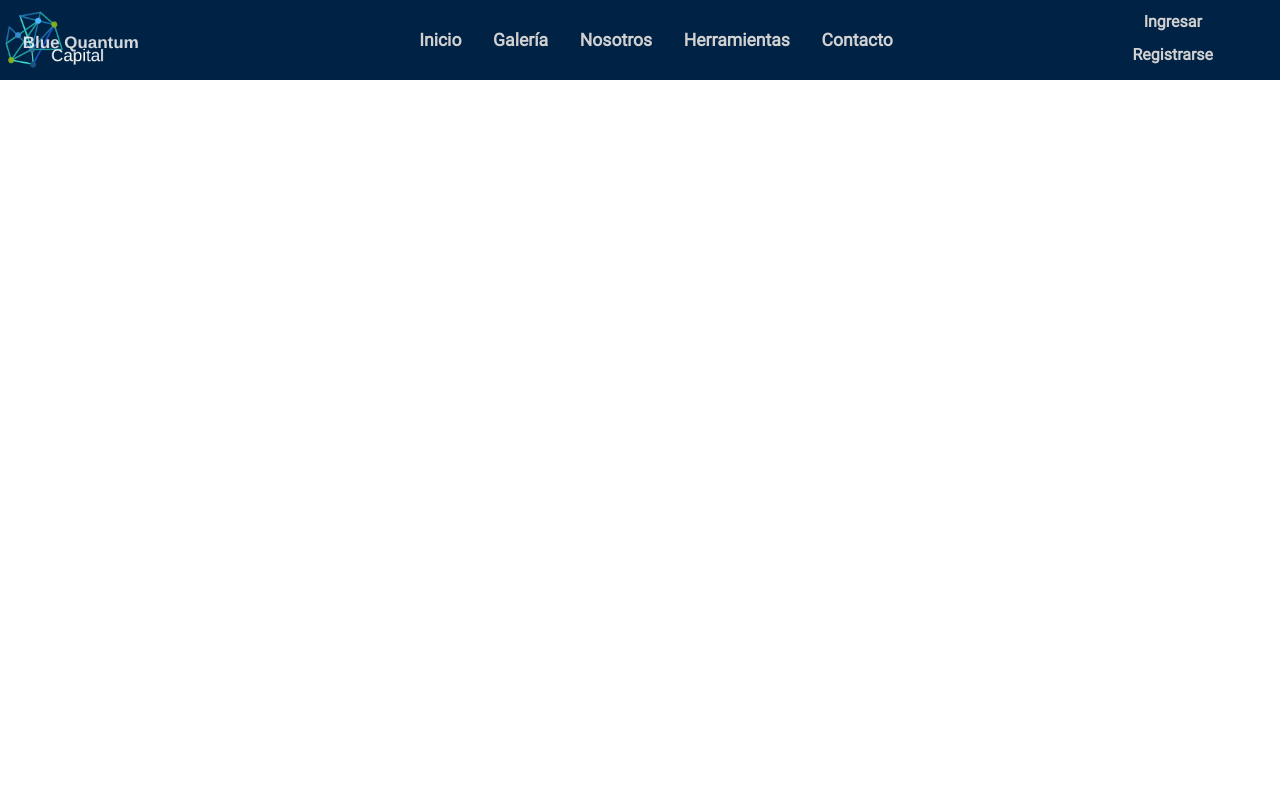
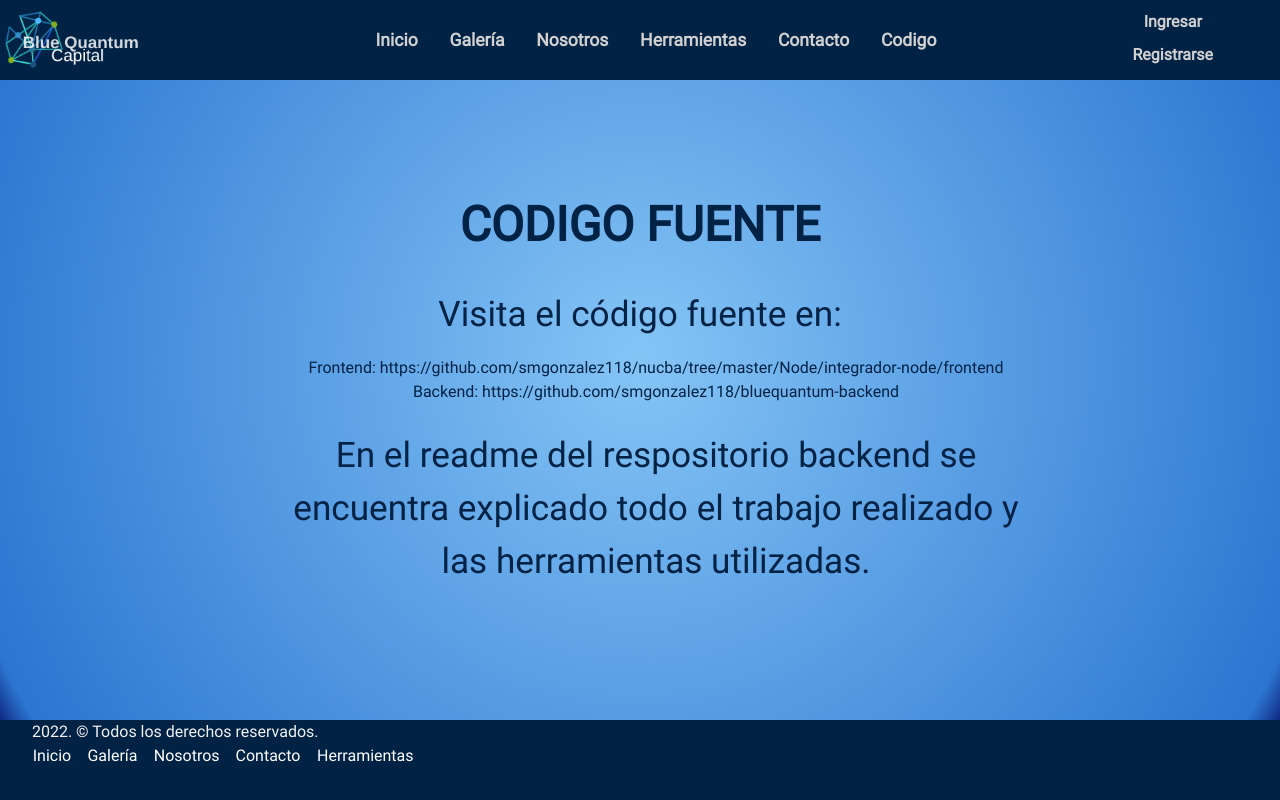
Before and after one commit to smgonzalez118/nucba, a React (Create React App) app in the folder Node/integrador-node/frontend/: page /code in a window 1280 px wide. Built offline with nearby package versions, Linux system fonts and the light colour scheme.

Commit message:
modified navbar

```diff
--- a/Node/integrador-node/frontend/src/components/header/Header.jsx
+++ b/Node/integrador-node/frontend/src/components/header/Header.jsx
@@ -1,54 +1,92 @@
-import React from 'react'
-import { Link } from "react-router-dom"
-
+import React from 'react';
+import { Link } from 'react-router-dom';
 
 const Header = () => {
 	const closeMenu = () => {
-        let menu = document.getElementById("check")
-        menu.checked = false
-    }
+		let menu = document.getElementById('check');
+		menu.checked = false;
+	};
 
 	return (
 		<header>
-        <nav id="menuprincipal">
-            <div className="logo">
-                <Link to="/"> <img src="images/logo3.png" alt="Logo de Blue Quantum Capital"/></Link>
+			<nav id='menuprincipal'>
+				<div className='logo'>
+					<Link to='/'>
+						{' '}
+						<img src='images/logo3.png' alt='Logo de Blue Quantum Capital' />
+					</Link>
 				</div>
-            <div className="menu">
+				<div className='menu'>
 					<ul>
-                    <li><Link to="/">Inicio</Link></li>
-                    <li><Link to="/galery">Galería</Link></li>
-                    <li><Link to="/about">Nosotros</Link></li>
-                    <li><Link to="/tools">Herramientas</Link></li>
-                    <li><Link to="/contact">Contacto</Link></li>
+						<li>
+							<Link to='/'>Inicio</Link>
+						</li>
+						<li>
+							<Link to='/galery'>Galería</Link>
+						</li>
+						<li>
+							<Link to='/about'>Nosotros</Link>
+						</li>
+						<li>
+							<Link to='/tools'>Herramientas</Link>
+						</li>
+						<li>
+							<Link to='/contact'>Contacto</Link>
+						</li>
+						<li>
+							<Link to='/code'>Codigo</Link>
+						</li>
 					</ul>
 				</div>
-            <ul className="login-box">
-                <li> <Link to="/login"> Ingresar </Link></li>
-                <li> <Link to="/register"> Registrarse </Link></li>
+				<ul className='login-box'>
+					<li>
+						{' '}
+						<Link to='/login'> Ingresar </Link>
+					</li>
+					<li>
+						{' '}
+						<Link to='/register'> Registrarse </Link>
+					</li>
 				</ul>
 			</nav>
 
-        <nav role="navigation">
-            <div id="menuToggle">
-                <input id="check" type="checkbox" />
+			<nav role='navigation'>
+				<div id='menuToggle'>
+					<input id='check' type='checkbox' />
 					<span></span>
 					<span></span>
 					<span></span>
 
-                <ul id="menu">
-                <Link to="/"><li onClick={closeMenu}>Inicio</li></Link>
-                <Link to="/galery"><li onClick={closeMenu}>Galería</li></Link>
-                <Link to="/about"><li onClick={closeMenu}>Nosotros</li></Link>
-                <Link to="/tools"><li onClick={closeMenu}>Herramientas</li></Link>
-                <Link to="/contact"><li onClick={closeMenu}>Contacto</li></Link>
-                <Link to="/login"><li onClick={closeMenu}>Ingresar</li></Link>
-                <Link to="/register"><li onClick={closeMenu}>Registrarse</li></Link>
+					<ul id='menu'>
+						<Link to='/'>
+							<li onClick={closeMenu}>Inicio</li>
+						</Link>
+						<Link to='/galery'>
+							<li onClick={closeMenu}>Galería</li>
+						</Link>
+						<Link to='/about'>
+							<li onClick={closeMenu}>Nosotros</li>
+						</Link>
+						<Link to='/tools'>
+							<li onClick={closeMenu}>Herramientas</li>
+						</Link>
+						<Link to='/contact'>
+							<li onClick={closeMenu}>Contacto</li>
+						</Link>
+						<Link to='/login'>
+							<li onClick={closeMenu}>Ingresar</li>
+						</Link>
+						<Link to='/register'>
+							<li onClick={closeMenu}>Registrarse</li>
+						</Link>
+						<Link to='/code'>
+							<li onClick={closeMenu}>Codigo</li>
+						</Link>
 					</ul>
 				</div>
 			</nav>
 		</header>
-  )
-}
+	);
+};
 
-export default Header
+export default Header;
--- /dev/null
+++ b/Node/integrador-node/frontend/src/pages/sourceCode.js
@@ -0,0 +1,23 @@
+import React from 'react';
+
+const SourceCode = () => {
+	return (
+		<section id='about-us'>
+			<h2 className='section-title'> CODIGO FUENTE </h2>
+			<p>Visita el código fuente en: </p>
+			<ul>
+				<li>
+					Frontend:
+					https://github.com/smgonzalez118/nucba/tree/master/Node/integrador-node/frontend
+				</li>
+				<li>Backend: https://github.com/smgonzalez118/bluequantum-backend</li>
+				<p>
+					En el readme del respositorio backend se encuentra explicado todo el
+					trabajo realizado y las herramientas utilizadas.{' '}
+				</p>
+			</ul>
+		</section>
+	);
+};
+
+export default SourceCode;
--- a/Node/integrador-node/frontend/src/router/Router.js
+++ b/Node/integrador-node/frontend/src/router/Router.js
@@ -1,32 +1,33 @@
-import React from 'react'
-import {BrowserRouter, Routes, Route,} from "react-router-dom";
-import Home from '../pages/home'
-import Galery from '../pages/galery'
-import About from '../pages/about'
-import Tools from '../pages/tools'
-import Contact from '../pages/contact'
-import Header from '../components/header/Header'
-import Footer from '../components/footer/Footer'
-import Login from '../pages/login'
-import Register from '../pages/register'
-
+import React from 'react';
+import { BrowserRouter, Routes, Route } from 'react-router-dom';
+import Home from '../pages/home';
+import Galery from '../pages/galery';
+import About from '../pages/about';
+import Tools from '../pages/tools';
+import Contact from '../pages/contact';
+import Header from '../components/header/Header';
+import Footer from '../components/footer/Footer';
+import Login from '../pages/login';
+import Register from '../pages/register';
+import SourceCode from '../pages/sourceCode';
 
 const AppRouter = () => {
 	return (
 		<BrowserRouter>
 			<Header />
 			<Routes>
-            <Route path="/" element={<Home />} />
-            <Route exact path="/galery" element={<Galery />} />
-            <Route exact path="/about" element={<About />} />
-            <Route exact path="/tools" element={<Tools />} />
-            <Route exact path="/contact" element={<Contact />} />
-            <Route exact path="/login" element={<Login />} />
-            <Route exact path="/register" element={<Register />} />
+				<Route path='/' element={<Home />} />
+				<Route exact path='/galery' element={<Galery />} />
+				<Route exact path='/about' element={<About />} />
+				<Route exact path='/tools' element={<Tools />} />
+				<Route exact path='/contact' element={<Contact />} />
+				<Route exact path='/login' element={<Login />} />
+				<Route exact path='/register' element={<Register />} />
+				<Route exact path='/code' element={<SourceCode />} />
 			</Routes>
 			<Footer />
 		</BrowserRouter>
-  )
-}
+	);
+};
 
-export default AppRouter
+export default AppRouter;
```
Lines whose indentation alone changed are shown as unchanged.
